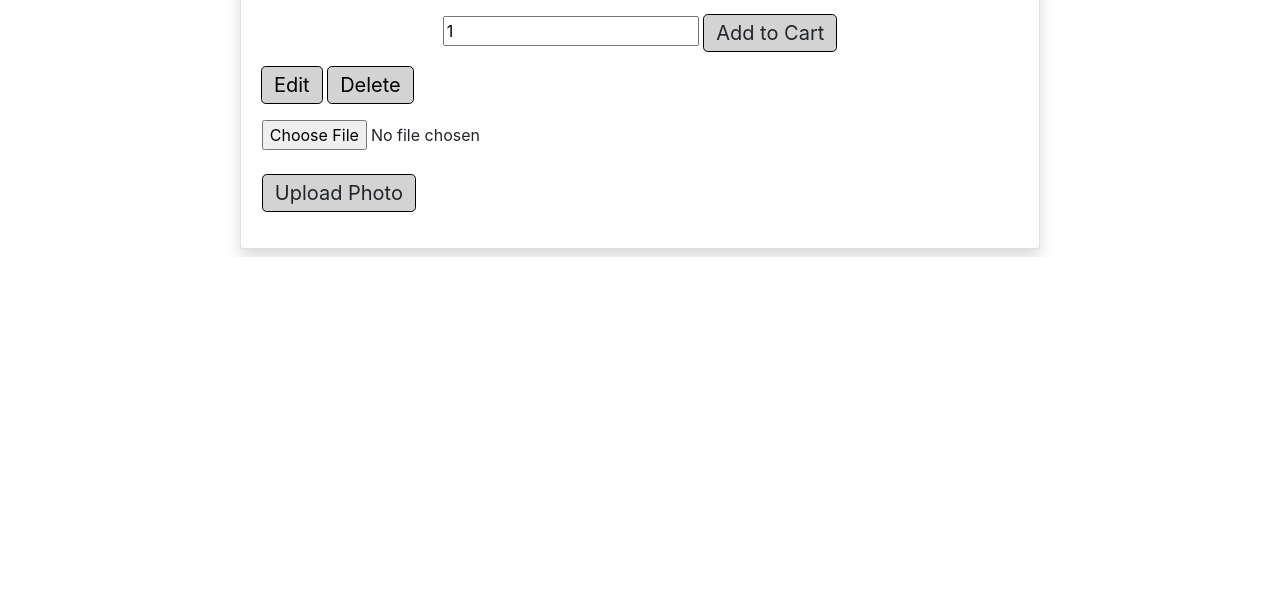
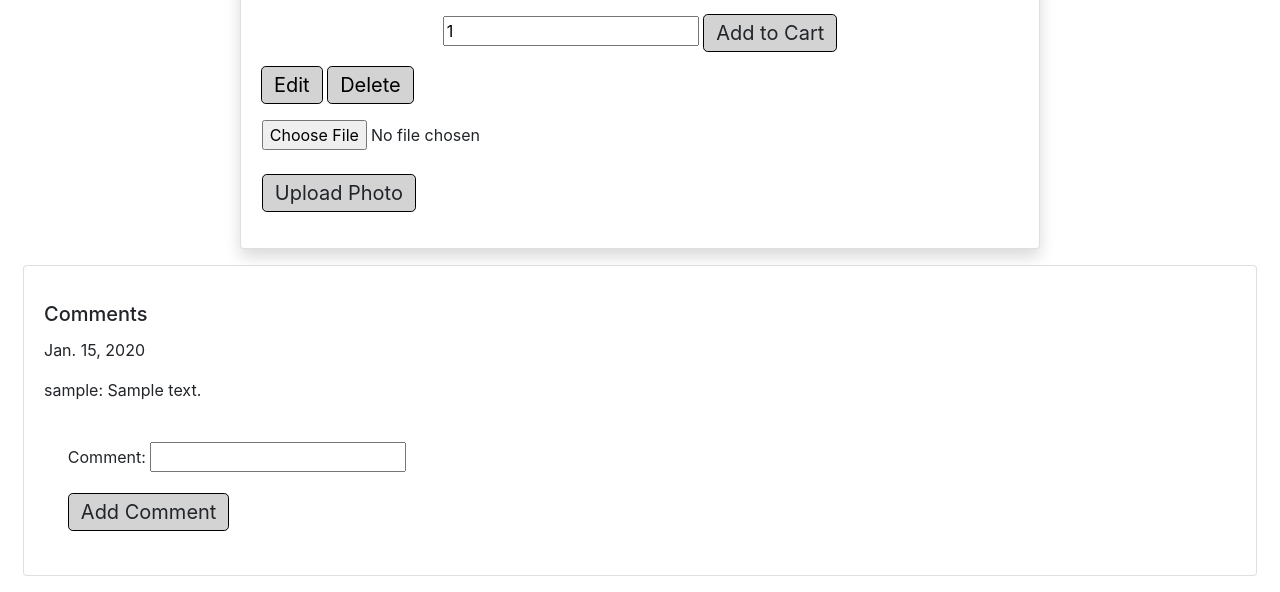
Before and after one commit to franics925/cook_around, a Django app: page /meals/1/ in a window 1280 px wide. Shown: the part 1056-1648 px from the top of the page. Before the commit the page ends 1313 px from the top, so only its background shows below. Run offline with Django 3.2, Linux system fonts and the light colour scheme; a user stored in the database is signed in; tables that the repository leaves empty hold one stand-in row (values such as "Sample post"); some libraries are stand-ins or nearby versions.

Commit message:
add reviews

```diff
--- a/main_app/forms.py
+++ b/main_app/forms.py
@@ -2,7 +2,7 @@ from django.forms import ModelForm
 from django import forms
 from django.contrib.auth.forms import UserCreationForm
 from django.contrib.auth.models import User
-from .models import Profile, Entry
+from .models import Profile, Entry, Review
 
 class SignUpForm(UserCreationForm):
   first_name = forms.CharField(max_length=30, required=False, help_text='Optional.')
@@ -17,3 +17,8 @@ class ProfileForm(forms.ModelForm):
   class Meta:
     model = Profile
     fields = ('chef', 'address1', 'address2', 'city', 'state', 'zipcode')
+
+class ReviewForm(ModelForm):
+  class Meta:
+    model = Review
+    fields = ['comment']
--- a/main_app/models.py
+++ b/main_app/models.py
@@ -75,7 +75,7 @@ def remove_cart(sender, instance, **kwargs):
 class Review(models.Model):
   user = models.ForeignKey(User, on_delete=models.CASCADE)
   comment = models.CharField(max_length=250)
-  rating = models.IntegerField(validators=[MaxValueValidator(5), MinValueValidator(1)])
+  rating = models.IntegerField(null=True, blank=True, validators=[MaxValueValidator(5), MinValueValidator(1)])
   meal = models.ForeignKey(Meal, on_delete=models.CASCADE)
   date = models.DateField(auto_now_add=True)
 
--- a/main_app/templates/meals/detail.html
+++ b/main_app/templates/meals/detail.html
@@ -52,5 +52,24 @@
     </div>
   </div>
 
+  <div class="card mb-3">
+      {% if user == meal.chef %}
+        <div class="card-body">
+          <h5 class="card-title">Comments</h5>
+          {% for reviews in meal.review_set.all %}
+          <p class="card-text">{{ reviews.date }}</p>
+          <p class="card-text">
+          {{ reviews.user.username }}: {{ reviews.comment }}
+          </p>
+          {% endfor %}
+          <form action="{% url 'add_review' meal.id %}" method="post">
+            {% csrf_token %}
+            {{ form.as_p }}
+            <input type="submit" class="btn" value="Add Comment">
+          </form>
+        </div>
+        {% endif %}
+      </div>
+
 
 {% endblock %}
--- a/main_app/views.py
+++ b/main_app/views.py
@@ -5,7 +5,7 @@ from django.contrib.auth import login
 from django.contrib.auth.forms import UserCreationForm
 from django.contrib.auth.decorators import login_required
 from django.contrib.auth.mixins import LoginRequiredMixin
-from main_app.forms import SignUpForm, ProfileForm
+from main_app.forms import SignUpForm, ProfileForm, ReviewForm
 from decimal import *
 from .models import Meal, Photo, Cart, Review, Entry, Transaction
 
@@ -15,7 +15,6 @@ import boto3
 S3_BASE_URL = 'https://s3-us-west-1.amazonaws.com/'
 BUCKET = 'wechef'
 
-# Create your views here.
 class MealCreate(LoginRequiredMixin, CreateView):
   model = Meal
   fields = ['name', 'description', 'quantity', 'price']
@@ -68,7 +67,6 @@ def signup(request):
 def index(request):
   user = request.user
   filt = {'user': user, 'active': True}
-  # my_cart, created = Cart.objects.get_or_create(user=user, active=True)
   my_cart = Cart.objects.filter(**filt).first()
   if not my_cart:
     my_cart = Cart.objects.create(user=user)
@@ -82,8 +80,10 @@ def profile(request):
 
 def meal_detail(request, meal_id):
   meal = Meal.objects.get(id=meal_id)
+  form = ReviewForm()
   return render(request, 'meals/detail.html', {
-    'meal': meal
+    'meal': meal,
+    'form': form,
   })
 
 def add_photo(request, meal_id):
@@ -103,7 +103,6 @@ def add_photo(request, meal_id):
 def my_cart(request):
   user = request.user
   filt = {'user': user, 'active': True}
-  # my_cart, created = Cart.objects.get_or_create(user=user, active=True)
   my_cart = Cart.objects.filter(**filt).first()
   efilt = {'cart': my_cart, 'active': True}
   print(my_cart)
@@ -149,25 +148,3 @@ def add_review(request, meal_id):
     new_review.user = request.user
     new_review.save()
   return redirect('details', meal_id=meal_id)
-
-
-# class BlogSearchListView(BlogListView):
-#     """
-#     Display a Blog List page filtered by the search query.
-#     """
-#     paginate_by = 10
-
-#     def get_queryset(self):
-#         result = super(BlogSearchListView, self).get_queryset()
-
-#         query = self.request.GET.get('q')
-#         if query:
-#             query_list = query.split()
-#             result = result.filter(
-#                 reduce(operator.and_,
-#                        (Q(title__icontains=q) for q in query_list)) |
-#                 reduce(operator.and_,
-#                        (Q(content__icontains=q) for q in query_list))
-#             )
-
-# return result
```
Also changed, not shown: main_app/migrations/0001_initial.py (added).
